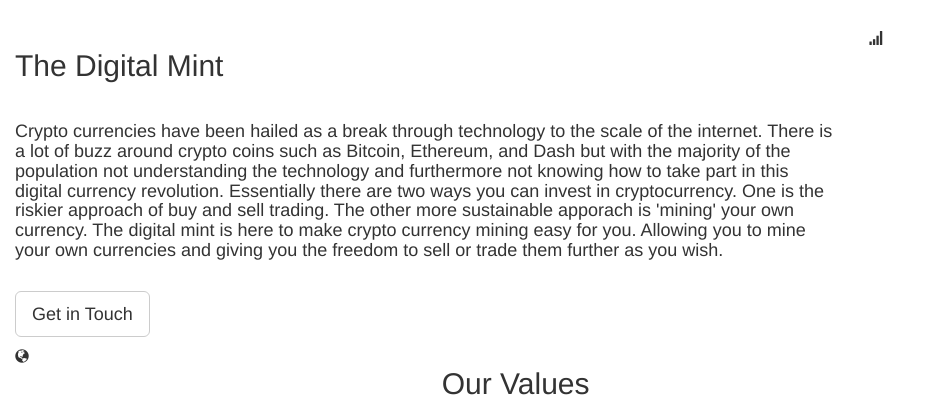
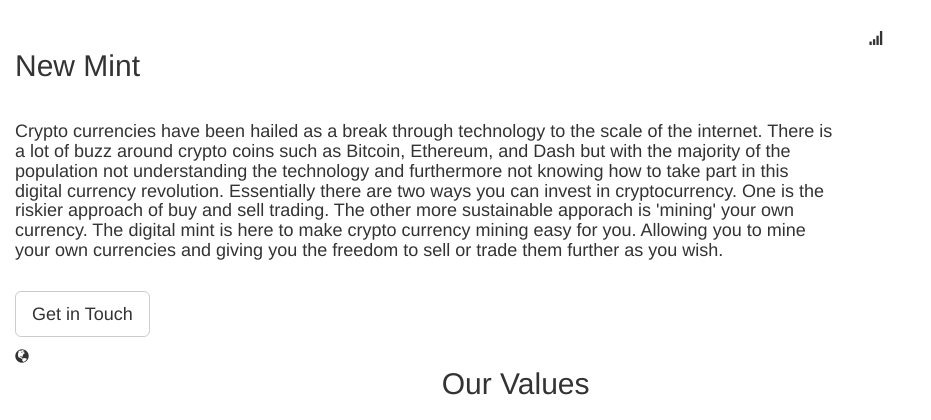
Before and after one commit to joshuar87/mining-page, a Django app: page / in a window 1280 px wide. Shown: the part 305-725 px from the top of the page, without its empty margins (0-931 px from the left). Run offline with Django 3.2, Linux system fonts and the light colour scheme; some libraries are stand-ins or nearby versions.

Commit message:
Changed to New Mint

```diff
--- a/mining/templates/home_page/index.html
+++ b/mining/templates/home_page/index.html
@@ -3,7 +3,7 @@
 {% load static %}
 {% block body_block  %}
 <div class="jumbotron text-center" style="background-image: url('{% static "home_page/images/dubai.jpg" %}');">
-  <h1>THE DIGITAL MINT</h1>
+  <h1>New Mint</h1>
   <p>CREATING WEALTH IN THE DIGITAL AGE.<br>
       SPECIALIZING IN CRYPTO-CURRENCY MINING HOSTING SERVICES</p>
   <form id="email2">
@@ -20,7 +20,7 @@
 <div id="about" class="container-fluid">
   <div class="row">
     <div class="col-sm-8">
-      <h2>The Digital Mint</h2><br>
+      <h2>New Mint</h2><br>
       <h4>Crypto currencies have been hailed as a break through technology to the scale of the internet. There is a lot of buzz around crypto coins such as Bitcoin, Ethereum, and Dash but with the majority of the population not understanding <thead>
           the technology and furthermore not knowing how to take part in this digital currency revolution. Essentially there are two ways you can invest in cryptocurrency. One is the riskier approach of buy and sell trading. The other
           more sustainable apporach is 'mining' your own currency. The digital mint is here to make crypto currency mining easy for you. Allowing you to mine your own currencies and giving you the freedom to sell or trade them further
```
